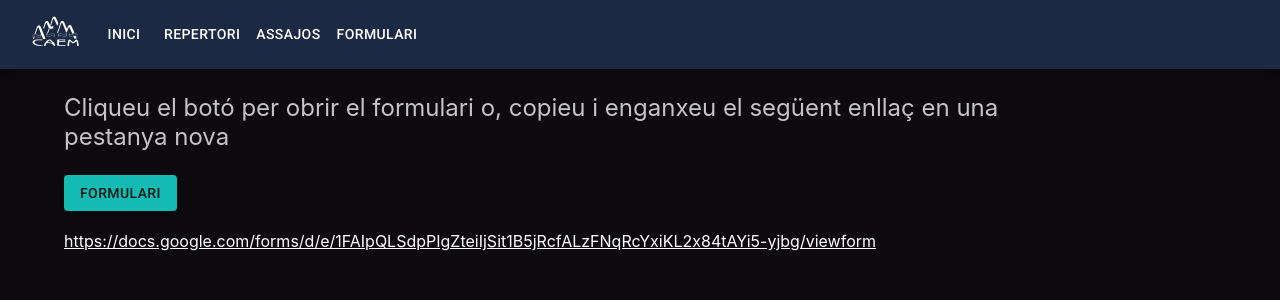
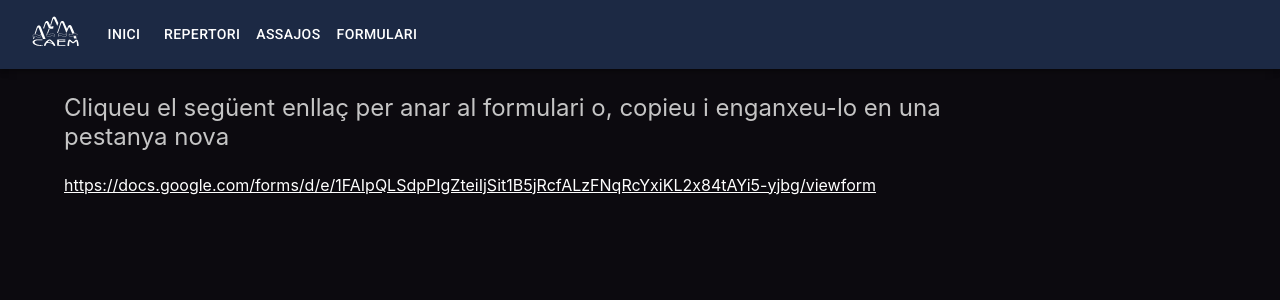
Before and after one commit to BernatIV/cae-montserrat, a React (Create React App) app: page / in a window 1280 px wide. Both pictures are taken after a click on the button "FORMULARI". Shown: the top 300 px of the page. Built offline with nearby package versions, Linux system fonts and the light colour scheme.

Commit message:
Fix ad blocker preventing opening Formulari tab by removing button

```diff
--- a/src/formulari/Formulari.js
+++ b/src/formulari/Formulari.js
@@ -1,20 +1,11 @@
-import {Button, Stack} from "@mui/material";
-import {formUrl} from "../utils/Constants";
 
 const Formulari = () => {
 
-    const openForm = () => {
-        window.open(formUrl, '_blank');
-    }
-
     return (
         <div style={{marginLeft: '5%'}}>
-            <p className="text-description">Cliqueu el botó per obrir el formulari o, copieu i enganxeu el següent enllaç
+            <p className="text-description">Cliqueu el següent enllaç per anar al formulari o, copieu i enganxeu-lo
                 en una pestanya nova</p>
-            <Stack spacing={2} direction="row">
-                <Button onClick={openForm} variant="contained" color="secondary">Formulari</Button>
-            </Stack>
-            <br/>
+
             <a href='https://docs.google.com/forms/d/e/1FAIpQLSdpPIgZteiIjSit1B5jRcfALzFNqRcYxiKL2x84tAYi5-yjbg/viewform'
                target='_blank'
                style={{color: 'white', overflow: 'auto', wordWrap: 'break-word'}}
```
